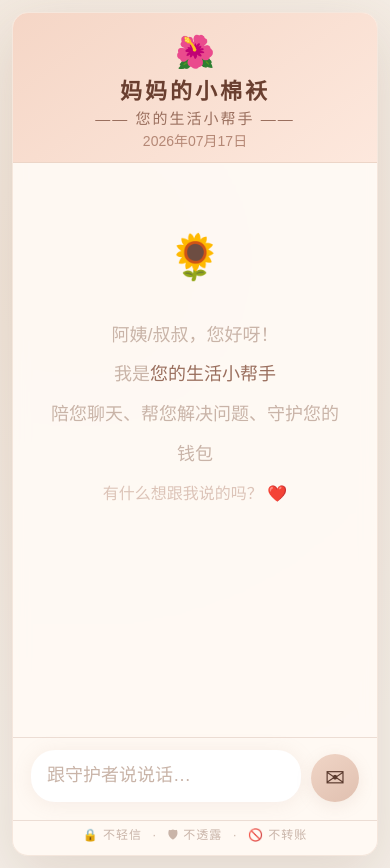
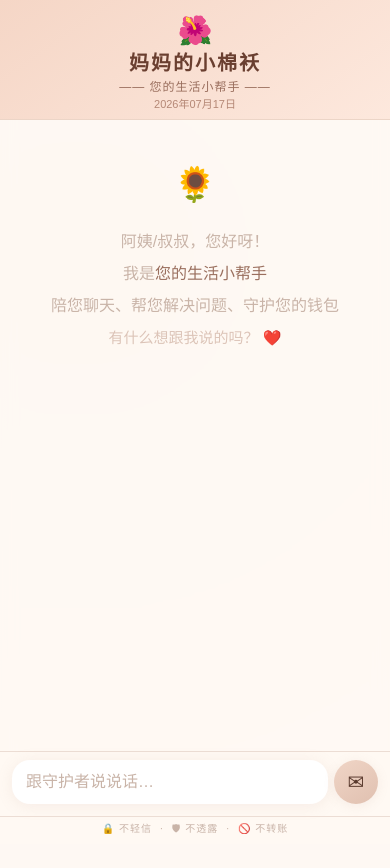
Before and after one commit to AmandaLY-bot/mom_chatbot, a Flask app: page / in a window 390 px wide. After the commit the page ends 834 px from the top, so only its background shows below. Run offline with Flask 3, Linux system fonts and the light colour scheme.

Commit message:
Refactor styles and layout in index.html
Updated various styles and layout properties in index.html for better responsiveness and aesthetics.

```diff
--- a/templates/index.html
+++ b/templates/index.html
@@ -2,7 +2,7 @@
 <html lang="zh-CN">
 <head>
     <meta charset="UTF-8" />
-    <meta name="viewport" content="width=device-width, initial-scale=1.0, maximum-scale=1.5" />
+    <meta name="viewport" content="width=device-width, initial-scale=1.0, maximum-scale=1.5, user-scalable=yes" />
     <title>🌺 妈妈的小棉袄</title>
     <style>
         * {
@@ -19,27 +19,28 @@
             display: flex;
             justify-content: center;
             align-items: center;
-            padding: 12px;
+            padding: 0;
+            margin: 0;
         }
 
         .container {
             width: 100%;
-            max-width: 520px;
-            height: 94vh;
-            max-height: 820px;
+            max-width: 480px;
+            height: 100vh;
+            max-height: 900px;
             background: rgba(255, 250, 245, 0.92);
             backdrop-filter: blur(8px);
-            border-radius: 32px;
-            box-shadow: 0 20px 60px rgba(150, 120, 100, 0.2);
+            border-radius: 0;
+            box-shadow: none;
             display: flex;
             flex-direction: column;
             overflow: hidden;
-            border: 1px solid rgba(220, 190, 170, 0.3);
+            border: none;
         }
 
-        /* ===== 顶部 - 暖橙色调 ===== */
+        /* ===== 顶部 ===== */
         .header {
-            padding: 20px 22px 12px 22px;
+            padding: 16px 18px 10px 18px;
             text-align: center;
             background: linear-gradient(145deg, #f5d6c6 0%, #fde8dd 100%);
             border-bottom: 1px solid #ecd5c7;
@@ -47,45 +48,46 @@
         }
 
         .header .icon {
-            font-size: 32px;
+            font-size: 28px;
             display: block;
-            margin-bottom: 2px;
+            margin-bottom: 0px;
         }
 
         .header h1 {
-            font-size: 26px;
+            font-size: 22px;
             font-weight: 600;
             color: #6a3f30;
-            letter-spacing: 3px;
+            letter-spacing: 2px;
         }
 
         .header .sub {
-            font-size: 15px;
+            font-size: 13px;
             color: #9a6f5e;
-            margin-top: 2px;
+            margin-top: 1px;
             font-weight: 400;
-            letter-spacing: 2px;
+            letter-spacing: 1px;
         }
 
         .header .date {
-            font-size: 14px;
+            font-size: 12px;
             color: #b58876;
-            margin-top: 2px;
+            margin-top: 1px;
         }
 
         /* ===== 聊天区域 ===== */
         .chat-area {
             flex: 1;
             overflow-y: auto;
-            padding: 16px 18px 8px 18px;
+            padding: 12px 14px 6px 14px;
             display: flex;
             flex-direction: column;
-            gap: 10px;
+            gap: 8px;
             scroll-behavior: smooth;
+            -webkit-overflow-scrolling: touch;
         }
 
         .chat-area::-webkit-scrollbar {
-            width: 4px;
+            width: 3px;
         }
         .chat-area::-webkit-scrollbar-track {
             background: transparent;
@@ -161,11 +163,11 @@
 
         /* ===== 输入区域 ===== */
         .input-area {
-            padding: 12px 18px 18px 18px;
+            padding: 10px 14px 14px 14px;
             background: rgba(255, 248, 242, 0.6);
             border-top: 1px solid #ecddd4;
             display: flex;
-            gap: 10px;
+            gap: 8px;
             flex-shrink: 0;
             align-items: flex-end;
         }
@@ -173,54 +175,49 @@
         .input-area textarea {
             flex: 1;
             border: none;
-            border-radius: 24px;
-            padding: 14px 20px;
-            font-size: 20px;
+            border-radius: 20px;
+            padding: 12px 16px;
+            font-size: 17px;
             font-family: inherit;
             background: #ffffff;
             resize: none;
             outline: none;
-            box-shadow: 0 2px 12px rgba(160, 130, 110, 0.06);
+            box-shadow: 0 1px 8px rgba(160, 130, 110, 0.06);
             transition: box-shadow 0.2s;
-            min-height: 52px;
-            max-height: 120px;
+            min-height: 44px;
+            max-height: 100px;
             line-height: 1.5;
             color: #3d2c24;
         }
 
         .input-area textarea:focus {
-            box-shadow: 0 2px 20px rgba(180, 140, 120, 0.12);
+            box-shadow: 0 2px 16px rgba(180, 140, 120, 0.12);
         }
 
         .input-area textarea::placeholder {
             color: #c9b4a8;
-            font-size: 18px;
+            font-size: 16px;
         }
 
         .input-area .btn-send {
-            width: 56px;
-            height: 56px;
+            width: 48px;
+            height: 48px;
             border-radius: 50%;
             border: none;
             background: linear-gradient(145deg, #f0d5c6 0%, #e0c0b0 100%);
             color: #5a3a2e;
-            font-size: 28px;
+            font-size: 22px;
             cursor: pointer;
             flex-shrink: 0;
             transition: all 0.2s;
-            box-shadow: 0 4px 16px rgba(180, 140, 120, 0.15);
+            box-shadow: 0 2px 12px rgba(180, 140, 120, 0.12);
             display: flex;
             align-items: center;
             justify-content: center;
         }
 
-        .input-area .btn-send:hover {
-            transform: scale(1.04);
-            box-shadow: 0 6px 24px rgba(180, 140, 120, 0.2);
-        }
-
         .input-area .btn-send:active {
-            transform: scale(0.94);
+            transform: scale(0.92);
         }
 
         .input-area .btn-send:disabled {
@@ -257,44 +254,31 @@
 
         @keyframes wave {
             0%, 60%, 100% { transform: translateY(0); }
-            30% { transform: translateY(-8px); }
-        }
-
-        /* ===== 响应式 ===== */
-        @media (max-width: 480px) {
-            .container {
-                max-height: 100vh;
-                height: 100vh;
-                border-radius: 16px;
-            }
-            .header h1 { font-size: 22px; }
-            .message { font-size: 19px; padding: 12px 16px; }
-            .input-area textarea { font-size: 19px; padding: 12px 16px; }
-            .input-area .btn-send { width: 48px; height: 48px; font-size: 24px; }
+            30% { transform: translateY(-6px); }
         }
 
         /* ===== 欢迎语 ===== */
         .welcome-tip {
             text-align: center;
             color: #c9b4a8;
-            font-size: 18px;
-            padding: 30px 20px;
-            line-height: 2.2;
+            font-size: 17px;
+            padding: 24px 16px;
+            line-height: 2;
         }
         .welcome-tip .icon-big {
-            font-size: 44px;
+            font-size: 38px;
             display: block;
-            margin-bottom: 10px;
+            margin-bottom: 8px;
         }
         .welcome-tip .highlight {
             color: #9a6f5e;
             font-weight: 500;
         }
 
-        /* ===== 安全提示小标签 ===== */
+        /* ===== 底部安全提示 ===== */
         .safe-footer {
             text-align: center;
-            font-size: 12px;
+            font-size: 11px;
             color: #c9b4a8;
             padding: 4px 0 8px 0;
             letter-spacing: 1px;
@@ -303,7 +287,96 @@
             background: rgba(255, 248, 242, 0.4);
         }
         .safe-footer span {
-            margin: 0 6px;
+            margin: 0 4px;
+        }
+
+        /* ===== 手机专用适配 ===== */
+        @media (max-width: 480px) {
+            .container {
+                height: 100vh;
+                max-height: none;
+                border-radius: 0;
+            }
+
+            .header {
+                padding: 14px 14px 8px 14px;
+            }
+            .header h1 {
+                font-size: 20px;
+            }
+            .header .sub {
+                font-size: 12px;
+            }
+            .header .date {
+                font-size: 11px;
+            }
+
+            .chat-area {
+                padding: 10px 12px 4px 12px;
+                gap: 6px;
+            }
+
+            .message {
+                font-size: 16px;
+                padding: 10px 14px;
+                max-width: 92%;
+                border-radius: 14px;
+            }
+
+            .input-area {
+                padding: 8px 12px 12px 12px;
+                gap: 6px;
+            }
+            .input-area textarea {
+                font-size: 16px;
+                padding: 10px 14px;
+                min-height: 40px;
+                border-radius: 18px;
+            }
+            .input-area .btn-send {
+                width: 44px;
+                height: 44px;
+                font-size: 20px;
+            }
+
+            .safe-footer {
+                font-size: 10px;
+                padding: 3px 0 6px 0;
+            }
+
+            .welcome-tip {
+                font-size: 16px;
+                padding: 20px 12px;
+            }
+            .welcome-tip .icon-big {
+                font-size: 34px;
+            }
+
+            .typing {
+                font-size: 15px;
+                padding: 8px 14px;
+            }
+        }
+
+        /* 小屏手机进一步优化 */
+        @media (max-width: 380px) {
+            .header h1 {
+                font-size: 18px;
+            }
+            .message {
+                font-size: 15px;
+                padding: 8px 12px;
+            }
+            .input-area textarea {
+                font-size: 15px;
+                padding: 8px 12px;
+                min-height: 36px;
+            }
+            .input-area .btn-send {
+                width: 40px;
+                height: 40px;
+                font-size: 18px;
+            }
         }
     </style>
 </head>
@@ -325,7 +398,7 @@
             阿姨/叔叔，您好呀！<br />
             我是<span class="highlight">您的生活小帮手</span><br />
             陪您聊天、帮您解决问题、守护您的钱包<br />
-            <span style="font-size: 16px; color: #dcc4b8;">有什么想跟我说的吗？ ❤️</span>
+            <span style="font-size: 15px; color: #dcc4b8;">有什么想跟我说的吗？ ❤️</span>
         </div>
     </div>
 
@@ -351,7 +424,7 @@
 
     msgInput.addEventListener('input', function() {
         this.style.height = 'auto';
-        this.style.height = Math.min(this.scrollHeight, 120) + 'px';
+        this.style.height = Math.min(this.scrollHeight, 100) + 'px';
     });
 
     async function sendMessage() {
```
Also changed, not shown: other parts of templates/index.html (+30 -31 lines).
